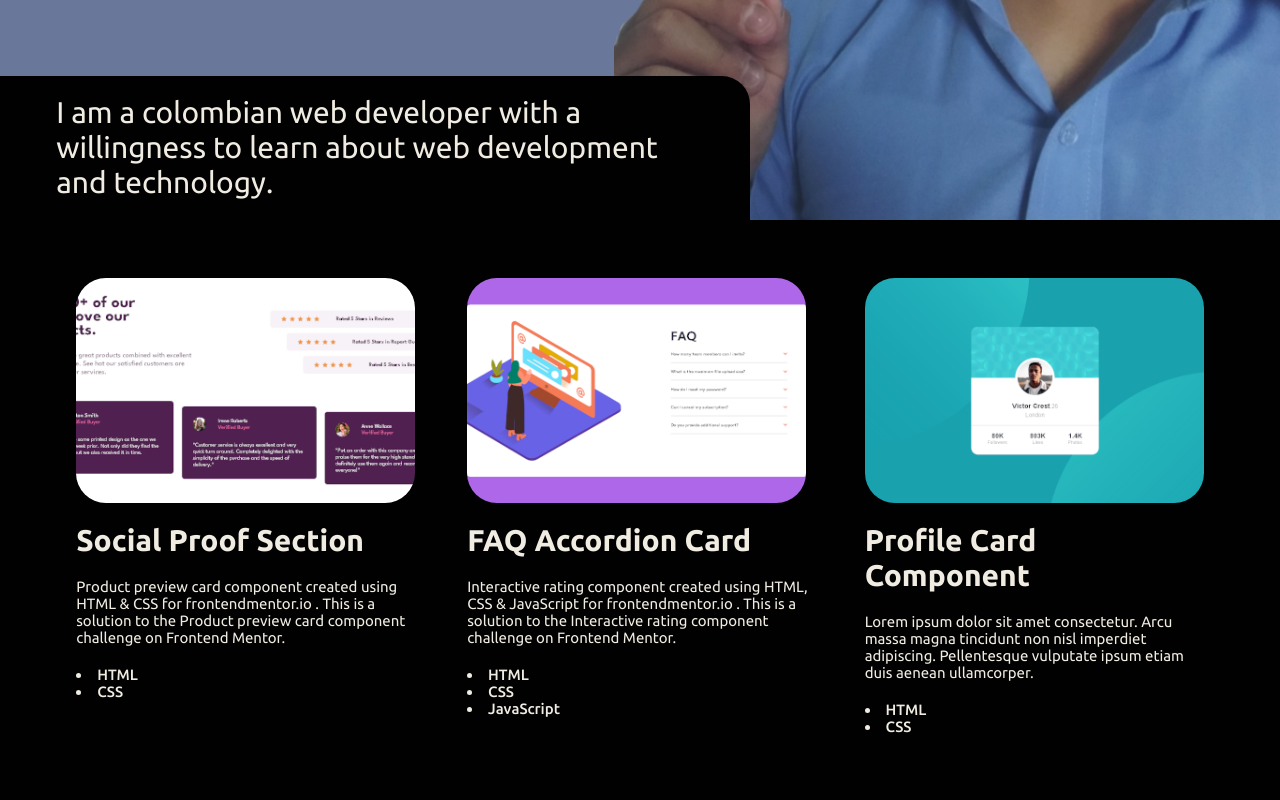
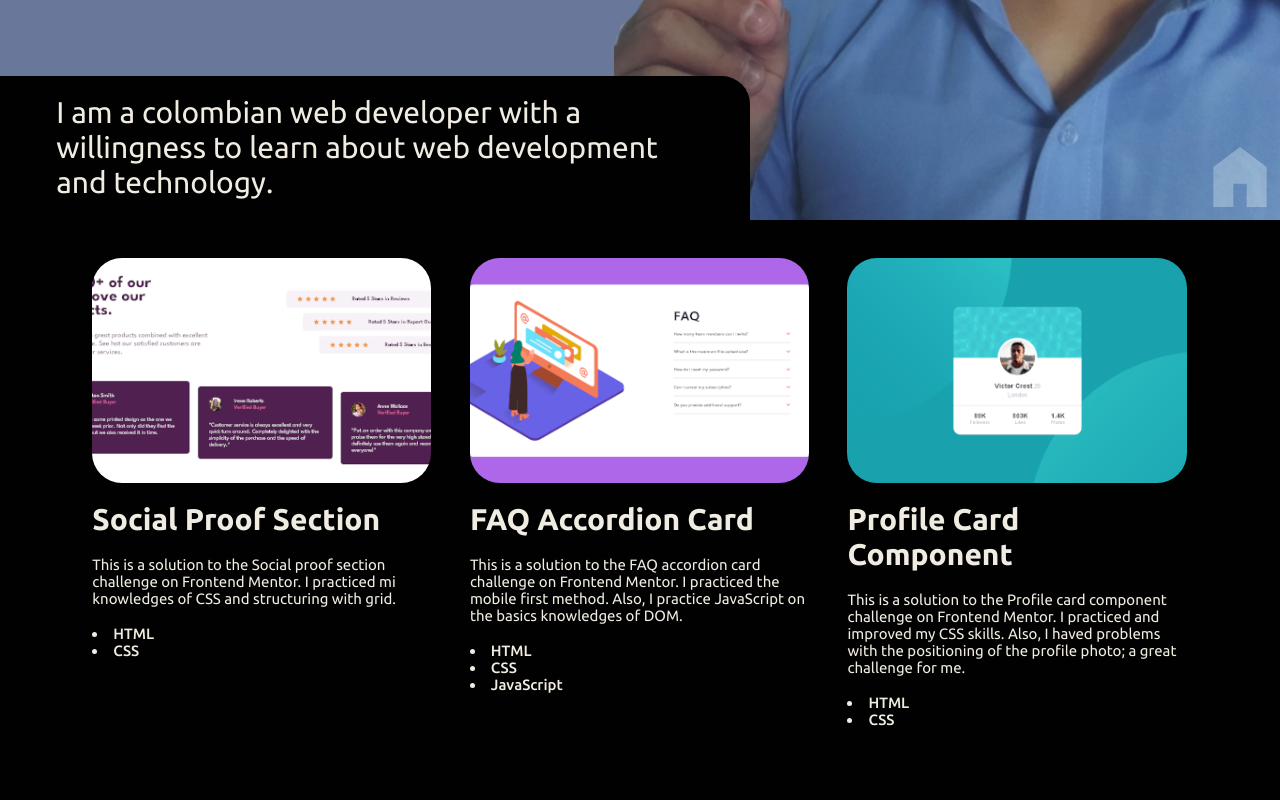
Before and after one commit to stibojeda/stibojeda.github.io, a plain HTML site: page index.html in a window 1280 px wide. Shown: the part 580-1380 px from the top of the page. Drawn offline with Linux system fonts and the light colour scheme.

Commit message:
The home icon was added. CSS changes was done in main page and projects page.

```diff
--- a/index.html
+++ b/index.html
@@ -11,6 +11,15 @@
   <link href="https://fonts.googleapis.com/css2?family=Ubuntu:ital,wght@0,300;0,400;0,500;0,700;1,300;1,400;1,500;1,700&display=swap" rel="stylesheet">
 </head>
 <body>
+
+  <!-- Home Button -->
+  <div class="home__button">
+    <a href="#introduction">
+      <img src="images/icons/home-icon.svg" alt="Return to Home Icon">
+    </a>
+  </div>
+
+
   <!-- First section: introduction section about Stiven Ojeda. -->
   <section class="introduction" id="introduction" >
     <header class="introduction__heading">
@@ -41,9 +50,9 @@
     <div class="creations__list">
       <section class="creations__project">
         <img src="images/projects-screenshots/project_10-social-proof-section.png" alt="Screenshot of the project.">
-        <h2><a href="https://stibojeda.github.io/product-preview-card-component/" target="_blank">Social Proof Section</a></h2>
+        <h2><a href="https://stibojeda.github.io/social-proof-section/" target="_blank">Social Proof Section</a></h2>
         <p>
-          Product preview card component created using HTML & CSS for frontendmentor.io . This is a solution to the Product preview card component challenge on Frontend Mentor.
+          This is a solution to the Social proof section challenge on Frontend Mentor. I practiced mi knowledges of CSS and structuring with grid.
         </p>
         <ul>
           <li>HTML</li>
@@ -53,9 +62,9 @@
 
       <section class="creations__project">
         <img src="images/projects-screenshots/project_9-faq-accordion-card.png" alt="Image of the project.">
-        <h2><a href="https://stibojeda.github.io/interactive-rating-component/" target="_blank">FAQ Accordion Card</a> </h2>
+        <h2><a href="https://stibojeda.github.io/faq-accordion-card/" target="_blank">FAQ Accordion Card</a> </h2>
         <p>
-          Interactive rating component created using HTML, CSS & JavaScript for frontendmentor.io . This is a solution to the Interactive rating component challenge on Frontend Mentor.
+          This is a solution to the FAQ accordion card challenge on Frontend Mentor. I practiced the mobile first method. Also, I practice JavaScript on the basics knowledges of DOM.
         </p>
         <ul>
           <li>HTML</li>
@@ -66,8 +75,10 @@
 
       <section class="creations__project">
         <img src="images/projects-screenshots/project_8-profile-card-component.png" alt="Image of the project.">
-        <h2><a href="#" target="_blank">Profile Card Component</a></h2>
-        <p>Lorem ipsum dolor sit amet consectetur. Arcu massa magna tincidunt non nisl imperdiet adipiscing. Pellentesque vulputate ipsum etiam duis aenean ullamcorper.</p>
+        <h2><a href="https://stibojeda.github.io/profile-card-component/" target="_blank">Profile Card Component</a></h2>
+        <p>
+          This is a solution to the Profile card component challenge on Frontend Mentor. I practiced and improved my CSS skills. Also, I haved problems with the positioning of the profile photo; a great challenge for me.
+        </p>
         <ul>
           <li>HTML</li>
           <li>CSS</li>
--- a/projects-style.css
+++ b/projects-style.css
@@ -12,6 +12,13 @@ html {
 body {
   font-family: 'Ubuntu', sans-serif;
   background-color: #010101;
+}
+
+/* Home Button */
+.home__button {
+  position: fixed;
+  right: 0;
+  bottom: 0;
 }
 
 .tittle {
@@ -104,6 +111,10 @@ footer p {
   font-weight: 500;
 }
 
+.footer__icons {
+  margin-right: 2rem;
+}
+
 @media (min-width: 900px) {
   * {
     font-size: 1.17vw;
--- a/styles.css
+++ b/styles.css
@@ -13,8 +13,16 @@ body {
   font-family: 'Ubuntu', sans-serif;
 }
 
+/* Home Button */
+.home__button {
+  display: none;
+  position: fixed;
+  right: 0;
+  bottom: 0;
+  width:
+}
+
 /* First section */
-
 .introduction {
   display: grid;
   grid-template-columns: auto;
@@ -107,6 +115,7 @@ body {
   display: flex;
   flex-direction: column;
   row-gap: 20px;
+  min-width: 362px;
   padding: 20px;
   color: #F0ECE2;
 }
@@ -116,6 +125,7 @@ body {
 } */
 
 .creations__project img {
+  width: 100%;
   max-width: 362px;
   border-radius: 2rem;
 }
@@ -282,6 +292,10 @@ footer p {
   font-weight: 500;
 }
 
+.footer__icons {
+  margin-right: 2rem;
+}
+
 
 
 @media (min-width: 900px) {
@@ -290,6 +304,11 @@ footer p {
     padding: 0;
     margin: 0;
     font-size: 1.17vw;
+  }
+
+  /* Home Button */
+  .home__button {
+    display: block;
   }
 
   /* First section */
@@ -380,25 +399,36 @@ footer p {
     flex-direction: column;
     align-content: space-between;
     height: 100vh;
-    padding: 3vw 4.39vw 0 4.39vw;
+    padding: 1.54vw 4.39vw 0 4.39vw;
   }
 
   .creations__list {
     display: flex;
     flex-direction: row;
-    row-gap: 2rem;
-    justify-content: center;
-    margin-bottom: auto;
+    padding: 0;
+    align-content: space-between;
+  }
+
+  .creations__project {
+    display: flex;
+    flex-direction: column;
+    row-gap: 1.46vw;
+    max-width: 29.5vw;
+    height: 100%;
+    padding: 1.46vw;
+    color: #F0ECE2;
   }
 
   .creations__project img {
+    width: 100%;
     max-width: 26.5vw;
   }
 
   .creations__all {
     padding: 1.46vw;
     min-width: 29.3vw;
-    margin: 0 auto;
+    margin: auto;
+    margin-bottom: 0;
     text-align: center;
     border-radius: 2.20vw 2.20vw 0 0;
     background-color: #69779B;
@@ -416,7 +446,7 @@ footer p {
   /* Third section */
   .stiven {
     height: 100vh;
-    padding: 4.39vw;
+    padding: 1vw 4.39vw;
     background-color: #69779B;
   }
 
```
Also changed, not shown: projects.html (+66 -56 lines), images/icons/home-icon.svg (added).
